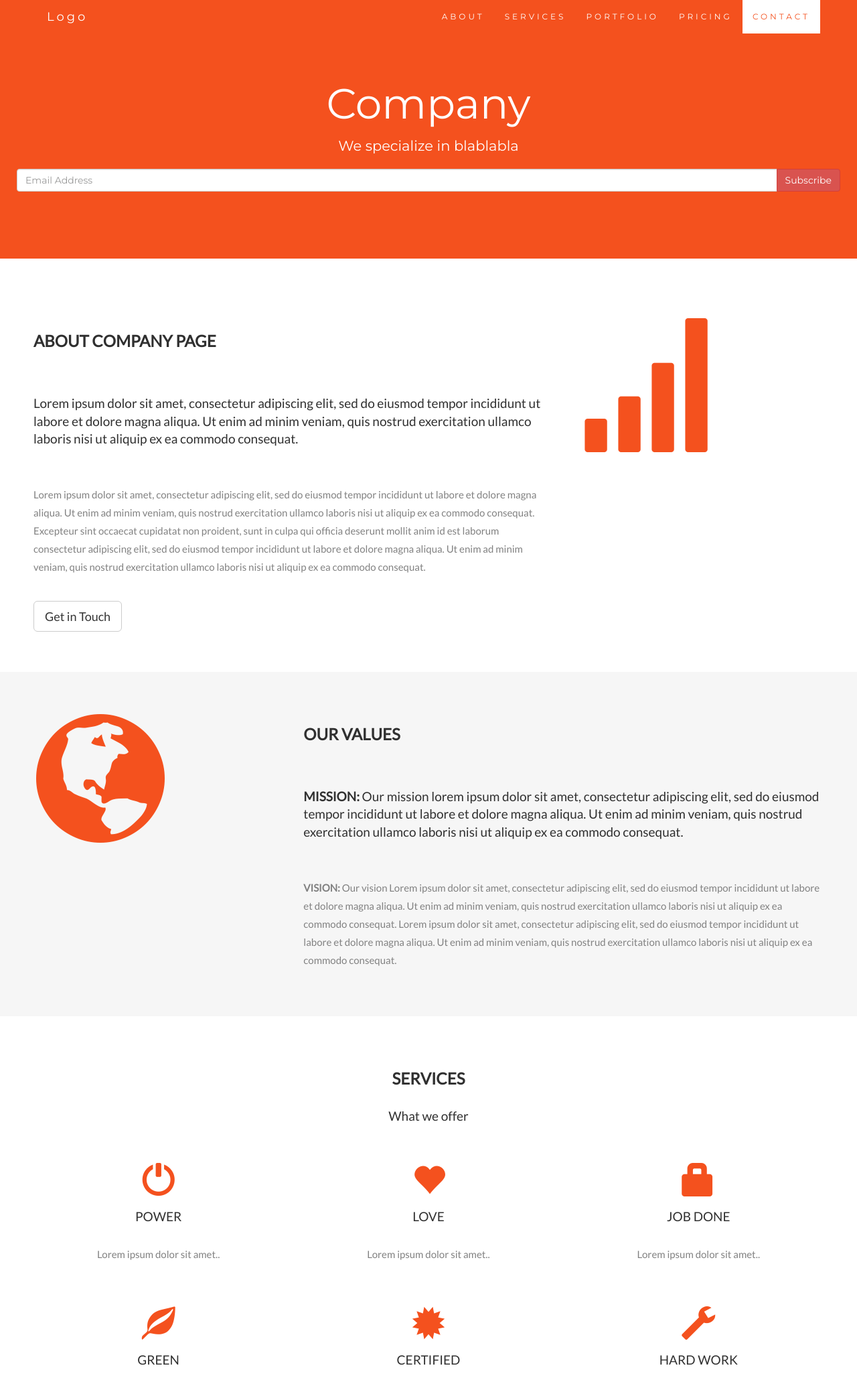
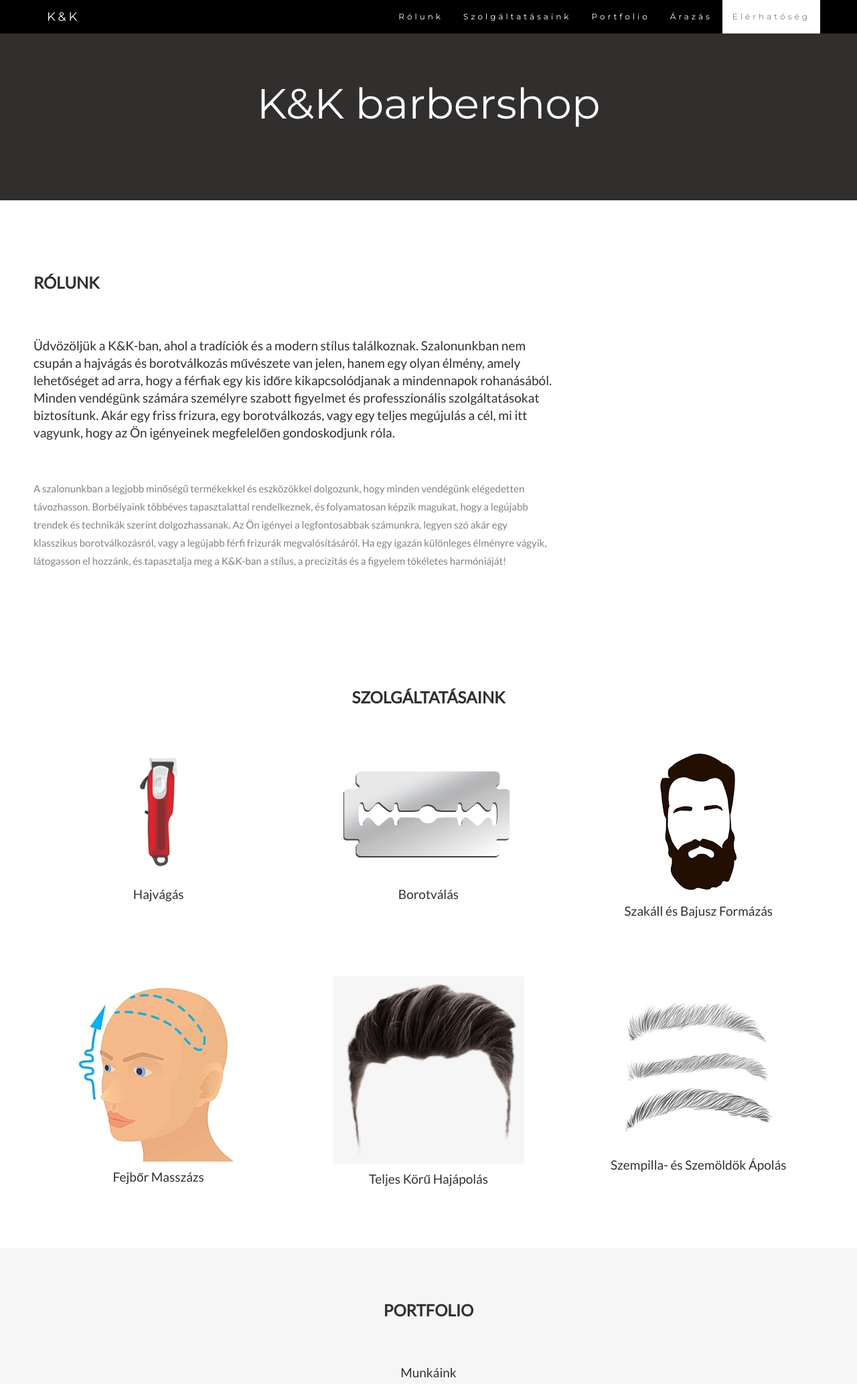
Before and after one commit to SebestyenKaszner/IKTprojekt1, a plain HTML site: page index.html in a window 1280 px wide. Shown: the top 2066 px of the page at 67% size. Drawn offline with nearby package versions, Linux system fonts and the light colour scheme.

Commit message:
kepek beillesztese szovegek atirasa

```diff
--- a/barberstyle.css
+++ b/barberstyle.css
@@ -18,7 +18,7 @@
     margin-bottom: 30px;
   }
   .jumbotron {
-    background-color: #f4511e;
+    background-color: rgb(49, 46, 46);
     color: #fff;
     padding: 100px 25px;
     font-family: Montserrat, sans-serif;
@@ -30,11 +30,11 @@
     background-color: #f6f6f6;
   }
   .logo-small {
-    color: #f4511e;
+    color: black;
     font-size: 50px;
   }
   .logo {
-    color: #f4511e;
+    color: black;
     font-size: 200px;
   }
   .thumbnail {
@@ -49,13 +49,13 @@
   }
   .carousel-control.right, .carousel-control.left {
     background-image: none;
-    color: #f4511e;
+    color: grey;
   }
   .carousel-indicators li {
-    border-color: #f4511e;
+    border-color: grey;
   }
   .carousel-indicators li.active {
-    background-color: #f4511e;
+    background-color: grey;
   }
   .item h4 {
     font-size: 19px;
@@ -68,7 +68,7 @@
     font-style: normal;
   }
   .panel {
-    border: 1px solid #f4511e;
+    border: 1px solid grey;
     border-radius:0 !important;
     transition: box-shadow 0.5s;
   }
@@ -76,13 +76,13 @@
     box-shadow: 5px 0px 40px rgba(0,0,0, .2);
   }
   .panel-footer .btn:hover {
-    border: 1px solid #f4511e;
+    border: 1px solid rgb(49, 46, 46);
     background-color: #fff !important;
-    color: #f4511e;
+    color: rgb(49, 46, 46);
   }
   .panel-heading {
     color: #fff !important;
-    background-color: #f4511e !important;
+    background-color: rgb(49, 46, 46) !important;
     padding: 25px;
     border-bottom: 1px solid transparent;
     border-top-left-radius: 0px;
@@ -102,12 +102,12 @@
   }
   .panel-footer .btn {
     margin: 15px 0;
-    background-color: #f4511e;
+    background-color: grey;
     color: #fff;
   }
   .navbar {
     margin-bottom: 0;
-    background-color: #f4511e;
+    background-color: black;
     z-index: 9999;
     border: 0;
     font-size: 12px !important;
@@ -120,7 +120,7 @@
     color: #fff !important;
   }
   .navbar-nav li a:hover, .navbar-nav li.active a {
-    color: #f4511e !important;
+    color: grey !important;
     background-color: #fff !important;
   }
   .navbar-default .navbar-toggle {
@@ -130,7 +130,7 @@
   footer .glyphicon {
     font-size: 20px;
     margin-bottom: 20px;
-    color: #f4511e;
+    color: grey;
   }
   .slideanim {visibility:hidden;}
   .slide {
--- a/index.html
+++ b/index.html
@@ -1,7 +1,7 @@
 <!DOCTYPE html>
 <html lang="en">
 <head>
-  <title>Bootstrap Theme Company Page</title>
+  <title>barbershopsite</title>
   <meta charset="utf-8">
   <meta name="viewport" content="width=device-width, initial-scale=1">
   <link rel="stylesheet" href="https://maxcdn.bootstrapcdn.com/bootstrap/3.4.1/css/bootstrap.min.css">
@@ -22,100 +22,70 @@
         <span class="icon-bar"></span>
         <span class="icon-bar"></span>
       </button>
-      <a class="navbar-brand" href="#myPage">Logo</a>
+      <a class="navbar-brand" href="#myPage">K&K</a>
     </div>
     <div class="collapse navbar-collapse" id="myNavbar">
       <ul class="nav navbar-nav navbar-right">
-        <li><a href="#about">ABOUT</a></li>
-        <li><a href="#services">SERVICES</a></li>
-        <li><a href="#portfolio">PORTFOLIO</a></li>
-        <li><a href="#pricing">PRICING</a></li>
-        <li><a href="#contact">CONTACT</a></li>
+        <li><a href="#about">Rólunk</a></li>
+        <li><a href="#services">Szolgáltatásaink</a></li>
+        <li><a href="#portfolio">Portfolio</a></li>
+        <li><a href="#pricing">Árazás</a></li>
+        <li><a href="#contact">Elérhatőség</a></li>
       </ul>
     </div>
   </div>
 </nav>
 
 <div class="jumbotron text-center">
-  <h1>Company</h1>
-  <p>We specialize in blablabla</p>
-  <form>
-    <div class="input-group">
-      <input type="email" class="form-control" size="50" placeholder="Email Address" required>
-      <div class="input-group-btn">
-        <button type="button" class="btn btn-danger">Subscribe</button>
-      </div>
-    </div>
-  </form>
+  <h1>K&K barbershop</h1>
 </div>
 
 
 <div id="about" class="container-fluid">
   <div class="row">
     <div class="col-sm-8">
-      <h2>About Company Page</h2><br>
-      <h4>Lorem ipsum dolor sit amet, consectetur adipiscing elit, sed do eiusmod tempor incididunt ut labore et dolore magna aliqua. Ut enim ad minim veniam, quis nostrud exercitation ullamco laboris nisi ut aliquip ex ea commodo consequat.</h4><br>
-      <p>Lorem ipsum dolor sit amet, consectetur adipiscing elit, sed do eiusmod tempor incididunt ut labore et dolore magna aliqua. Ut enim ad minim veniam, quis nostrud exercitation ullamco laboris nisi ut aliquip ex ea commodo consequat. Excepteur sint occaecat cupidatat non proident, sunt in culpa qui officia deserunt mollit anim id est laborum consectetur adipiscing elit, sed do eiusmod tempor incididunt ut labore et dolore magna aliqua. Ut enim ad minim veniam, quis nostrud exercitation ullamco laboris nisi ut aliquip ex ea commodo consequat.</p>
-      <br><button class="btn btn-default btn-lg">Get in Touch</button>
+      <h2>Rólunk</h2><br>
+      <h4>Üdvözöljük a K&K-ban, ahol a tradíciók és a modern stílus találkoznak. Szalonunkban nem csupán a hajvágás és borotválkozás művészete van jelen, hanem egy olyan élmény, amely lehetőséget ad arra, hogy a férfiak egy kis időre kikapcsolódjanak a mindennapok rohanásából. Minden vendégünk számára személyre szabott figyelmet és professzionális szolgáltatásokat biztosítunk. Akár egy friss frizura, egy borotválkozás, vagy egy teljes megújulás a cél, mi itt vagyunk, hogy az Ön igényeinek megfelelően gondoskodjunk róla.</h4><br>
+      <p>A szalonunkban a legjobb minőségű termékekkel és eszközökkel dolgozunk, hogy minden vendégünk elégedetten távozhasson. Borbélyaink többéves tapasztalattal rendelkeznek, és folyamatosan képzik magukat, hogy a legújabb trendek és technikák szerint dolgozhassanak. Az Ön igényei a legfontosabbak számunkra, legyen szó akár egy klasszikus borotválkozásról, vagy a legújabb férfi frizurák megvalósításáról. Ha egy igazán különleges élményre vágyik, látogasson el hozzánk, és tapasztalja meg a K&K-ban a stílus, a precizitás és a figyelem tökéletes harmóniáját!</p>
+      <br>
     </div>
-    <div class="col-sm-4">
-      <span class="glyphicon glyphicon-signal logo"></span>
-    </div>
-  </div>
-</div>
 
-<div class="container-fluid bg-grey">
-  <div class="row">
-    <div class="col-sm-4">
-      <span class="glyphicon glyphicon-globe logo slideanim"></span>
-    </div>
-    <div class="col-sm-8">
-      <h2>Our Values</h2><br>
-      <h4><strong>MISSION:</strong> Our mission lorem ipsum dolor sit amet, consectetur adipiscing elit, sed do eiusmod tempor incididunt ut labore et dolore magna aliqua. Ut enim ad minim veniam, quis nostrud exercitation ullamco laboris nisi ut aliquip ex ea commodo consequat.</h4><br>
-      <p><strong>VISION:</strong> Our vision Lorem ipsum dolor sit amet, consectetur adipiscing elit, sed do eiusmod tempor incididunt ut labore et dolore magna aliqua. Ut enim ad minim veniam, quis nostrud exercitation ullamco laboris nisi ut aliquip ex ea commodo consequat.
-      Lorem ipsum dolor sit amet, consectetur adipiscing elit, sed do eiusmod tempor incididunt ut labore et dolore magna aliqua. Ut enim ad minim veniam, quis nostrud exercitation ullamco laboris nisi ut aliquip ex ea commodo consequat.</p>
-    </div>
   </div>
 </div>
 
 
+
+
 <div id="services" class="container-fluid text-center">
-  <h2>SERVICES</h2>
-  <h4>What we offer</h4>
+  <h2>Szolgáltatásaink</h2>
   <br>
   <div class="row slideanim">
     <div class="col-sm-4">
-      <span class="glyphicon glyphicon-off logo-small"></span>
-      <h4>POWER</h4>
-      <p>Lorem ipsum dolor sit amet..</p>
+      <img src="vago.png" alt="" srcset="">
+      <h4>Hajvágás</h4>
     </div>
     <div class="col-sm-4">
-      <span class="glyphicon glyphicon-heart logo-small"></span>
-      <h4>LOVE</h4>
-      <p>Lorem ipsum dolor sit amet..</p>
+      <img src="borotva.png" alt="" srcset="">
+      <h4>Borotválás </h4>
     </div>
     <div class="col-sm-4">
-      <span class="glyphicon glyphicon-lock logo-small"></span>
-      <h4>JOB DONE</h4>
-      <p>Lorem ipsum dolor sit amet..</p>
+      <img src="szakall.png" alt="" srcset="">
+      <h4>Szakáll és Bajusz Formázás</h4>
     </div>
   </div>
   <br><br>
   <div class="row slideanim">
     <div class="col-sm-4">
-      <span class="glyphicon glyphicon-leaf logo-small"></span>
-      <h4>GREEN</h4>
-      <p>Lorem ipsum dolor sit amet..</p>
+      <img src="homlok.jpg" alt="" srcset="">
+      <h4>Fejbőr Masszázs</h4>
     </div>
     <div class="col-sm-4">
-      <span class="glyphicon glyphicon-certificate logo-small"></span>
-      <h4>CERTIFIED</h4>
-      <p>Lorem ipsum dolor sit amet..</p>
+      <img src="hair.png" alt="" srcset="">
+      <h4>Teljes Körű Hajápolás</h4>
     </div>
     <div class="col-sm-4">
-      <span class="glyphicon glyphicon-wrench logo-small"></span>
-      <h4 style="color:#303030;">HARD WORK</h4>
-      <p>Lorem ipsum dolor sit amet..</p>
+      <img src="jokep.png" alt="" srcset="">
+      <h4 style="color:#303030;">Szempilla- és Szemöldök Ápolás</h4>
     </div>
   </div>
 </div>
@@ -123,32 +93,26 @@
 
 <div id="portfolio" class="container-fluid text-center bg-grey">
   <h2>Portfolio</h2><br>
-  <h4>What we have created</h4>
+  <h4>Munkáink</h4>
   <div class="row text-center slideanim">
     <div class="col-sm-4">
       <div class="thumbnail">
-        <img src="paris.jpg" alt="Paris" width="400" height="300">
-        <p><strong>Paris</strong></p>
-        <p>Yes, we built Paris</p>
+        <img src="portfolio1.jpg" alt="portfolio" width="400" height="300">
       </div>
     </div>
     <div class="col-sm-4">
       <div class="thumbnail">
-        <img src="newyork.jpg" alt="New York" width="400" height="300">
-        <p><strong>New York</strong></p>
-        <p>We built New York</p>
+        <img src="portfolio2.jpg" alt="portfolio" width="400" height="300">
       </div>
     </div>
     <div class="col-sm-4">
       <div class="thumbnail">
-        <img src="sanfran.jpg" alt="San Francisco" width="400" height="300">
-        <p><strong>San Francisco</strong></p>
-        <p>Yes, San Fran is ours</p>
+        <img src="portfolio3.jpg" alt="portfolio" width="400" height="300">
       </div>
     </div>
   </div><br>
 
-  <h2>What our customers say</h2>
+  <h2>Vélemények</h2>
   <div id="myCarousel" class="carousel slide text-center" data-ride="carousel">
 
     <ol class="carousel-indicators">
@@ -160,13 +124,13 @@
 
     <div class="carousel-inner" role="listbox">
       <div class="item active">
-        <h4>"This company is the best. I am so happy with the result!"<br><span>Michael Roe, Vice President, Comment Box</span></h4>
+        <h4>"A legjobb borbélyszalon, ahol valaha jártam!" <br><span>Károly, 35</span></h4>
       </div>
       <div class="item">
-        <h4>"One word... WOW!!"<br><span>John Doe, Salesman, Rep Inc</span></h4>
+        <h4>"A szakállamat már más szalonokban is formázták, de itt végre igazán precízen dolgoztak."<br><span>Miklós, 42</span></h4>
       </div>
       <div class="item">
-        <h4>"Could I... BE any more happy with this company?"<br><span>Chandler Bing, Actor, FriendsAlot</span></h4>
+        <h4>"Kiváló szolgáltatás, szuper hangulat!"<br><span>Zoltán, 28</span></h4>
       </div>
     </div>
 
```
Also changed, not shown: borotva.png (added), hair.png (added), homlok.jpg (added), jokep.png (added), portfolio1.jpg (added), portfolio2.jpg (added), portfolio3.jpg (added), szakall.png (added), vago.png (added).
